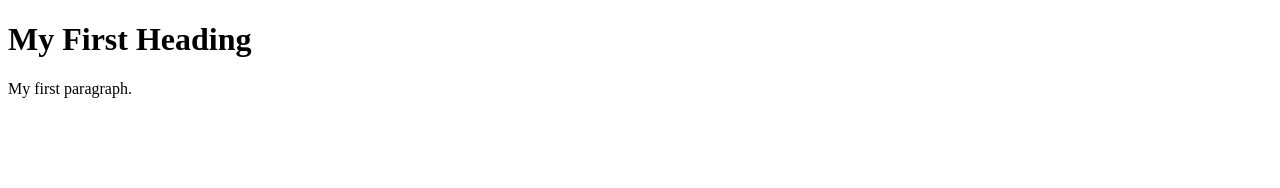
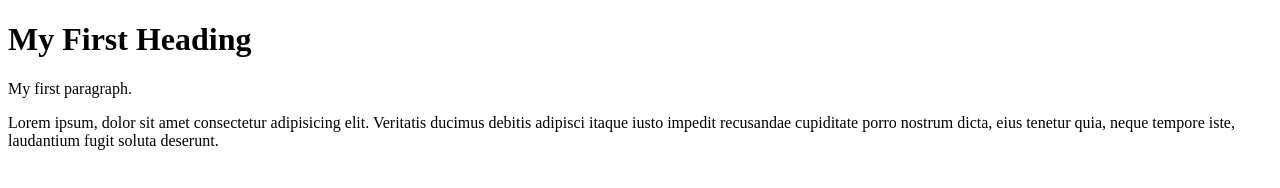
Before and after one commit to acgreentwk/learn-git, a plain HTML site: page index.html in a window 1280 px wide. Drawn offline with Linux system fonts and the light colour scheme.

Commit message:
add par to code

```diff
--- a/index.html
+++ b/index.html
@@ -4,6 +4,6 @@
 
 <h1>My First Heading</h1>
 <p>My first paragraph.</p>
-
+<p>Lorem ipsum, dolor sit amet consectetur adipisicing elit. Veritatis ducimus debitis adipisci itaque iusto impedit recusandae cupiditate porro nostrum dicta, eius tenetur quia, neque tempore iste, laudantium fugit soluta deserunt.
 </body>
 </html>
```
